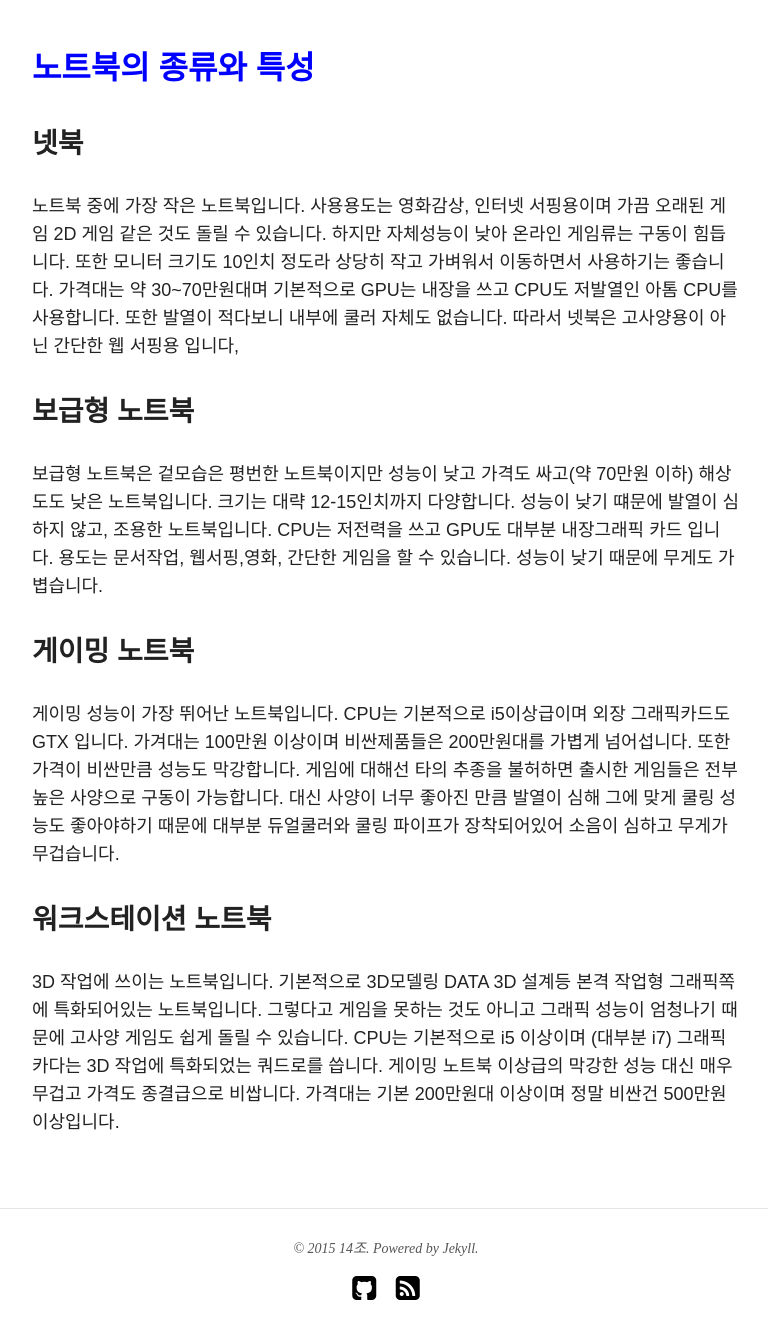
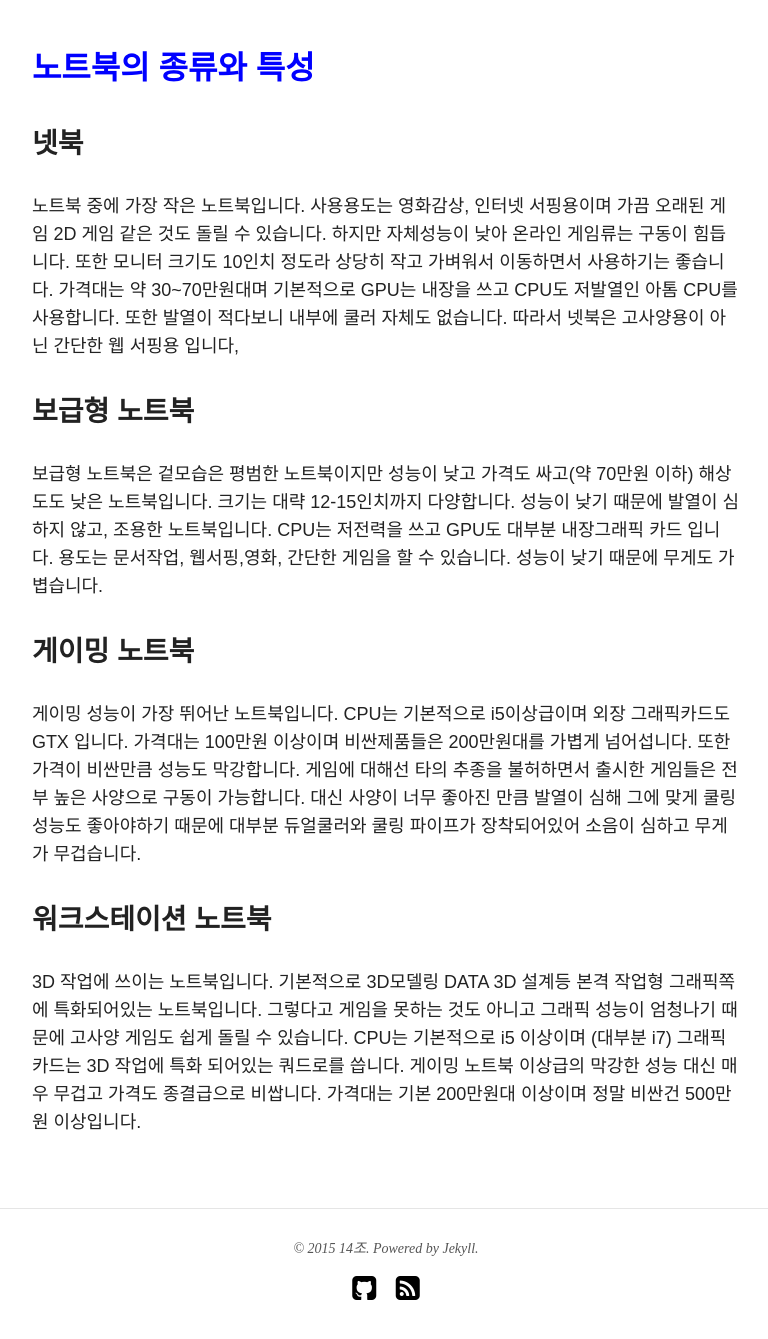
Before and after one commit to kimdj1234/kimdj1234.github.com, a Jekyll site: the page built from about/index.md, in a window 1280 px wide and 1400 px high, scrolled down 674 px. Shown: the top 1339 px of the window, without its empty margins (254-1022 px from the left). Built offline with Jekyll 4.4.1, drawn with Linux system fonts in a browser that asks for light colours; nearby versions of some CDN libraries.

Commit message:
Update index.md

```diff
--- a/about/index.md
+++ b/about/index.md
@@ -20,15 +20,15 @@
 
 ### 보급형 노트북
 
-보급형 노트북은 겉모습은 평번한 노트북이지만 성능이 낮고 가격도 싸고(약 70만원 이하) 해상도도 낮은 노트북입니다. 크기는 대략 12-15인치까지 다양합니다. 성능이 낮기 떄문에 발열이 심하지 않고, 조용한 노트북입니다. CPU는 저전력을 쓰고 GPU도 대부분 내장그래픽 카드 입니다. 용도는 문서작업, 웹서핑,영화, 간단한 게임을 할 수 있습니다. 성능이 낮기 때문에 무게도 가볍습니다.
+보급형 노트북은 겉모습은 평범한 노트북이지만 성능이 낮고 가격도 싸고(약 70만원 이하) 해상도도 낮은 노트북입니다. 크기는 대략 12-15인치까지 다양합니다. 성능이 낮기 때문에 발열이 심하지 않고, 조용한 노트북입니다. CPU는 저전력을 쓰고 GPU도 대부분 내장그래픽 카드 입니다. 용도는 문서작업, 웹서핑,영화, 간단한 게임을 할 수 있습니다. 성능이 낮기 때문에 무게도 가볍습니다.
 
 
 
 ### 게이밍 노트북
 
-게이밍 성능이 가장 뛰어난 노트북입니다. CPU는 기본적으로 i5이상급이며 외장 그래픽카드도 GTX 입니다. 가겨대는 100만원 이상이며 비싼제품들은 200만원대를 가볍게 넘어섭니다. 또한 가격이 비싼만큼 성능도 막강합니다. 게임에 대해선 타의 추종을 불허하면 출시한 게임들은 전부 높은 사양으로 구동이 가능합니다. 대신 사양이 너무 좋아진 만큼 발열이 심해 그에 맞게 쿨링 성능도 좋아야하기 때문에 대부분 듀얼쿨러와 쿨링 파이프가 장착되어있어 소음이 심하고 무게가 무겁습니다.
+게이밍 성능이 가장 뛰어난 노트북입니다. CPU는 기본적으로 i5이상급이며 외장 그래픽카드도 GTX 입니다. 가격대는 100만원 이상이며 비싼제품들은 200만원대를 가볍게 넘어섭니다. 또한 가격이 비싼만큼 성능도 막강합니다. 게임에 대해선 타의 추종을 불허하면서 출시한 게임들은 전부 높은 사양으로 구동이 가능합니다. 대신 사양이 너무 좋아진 만큼 발열이 심해 그에 맞게 쿨링 성능도 좋아야하기 때문에 대부분 듀얼쿨러와 쿨링 파이프가 장착되어있어 소음이 심하고 무게가 무겁습니다.
 
 
 ### 워크스테이션 노트북
 
-3D 작업에 쓰이는 노트북입니다. 기본적으로 3D모델링 DATA 3D 설계등 본격 작업형 그래픽쪽에 특화되어있는 노트북입니다. 그렇다고 게임을 못하는 것도 아니고 그래픽 성능이 엄청나기 때문에 고사양 게임도 쉽게 돌릴 수 있습니다. CPU는 기본적으로 i5 이상이며 (대부분 i7) 그래픽카다는 3D 작업에 특화되었는 쿼드로를 씁니다. 게이밍 노트북 이상급의 막강한 성능 대신 매우무겁고 가격도 종결급으로 비쌉니다. 가격대는 기본 200만원대 이상이며 정말 비싼건 500만원 이상입니다.
+3D 작업에 쓰이는 노트북입니다. 기본적으로 3D모델링 DATA 3D 설계등 본격 작업형 그래픽쪽에 특화되어있는 노트북입니다. 그렇다고 게임을 못하는 것도 아니고 그래픽 성능이 엄청나기 때문에 고사양 게임도 쉽게 돌릴 수 있습니다. CPU는 기본적으로 i5 이상이며 (대부분 i7) 그래픽카드는 3D 작업에 특화 되어있는 쿼드로를 씁니다. 게이밍 노트북 이상급의 막강한 성능 대신 매우 무겁고 가격도 종결급으로 비쌉니다. 가격대는 기본 200만원대 이상이며 정말 비싼건 500만원 이상입니다.
```
